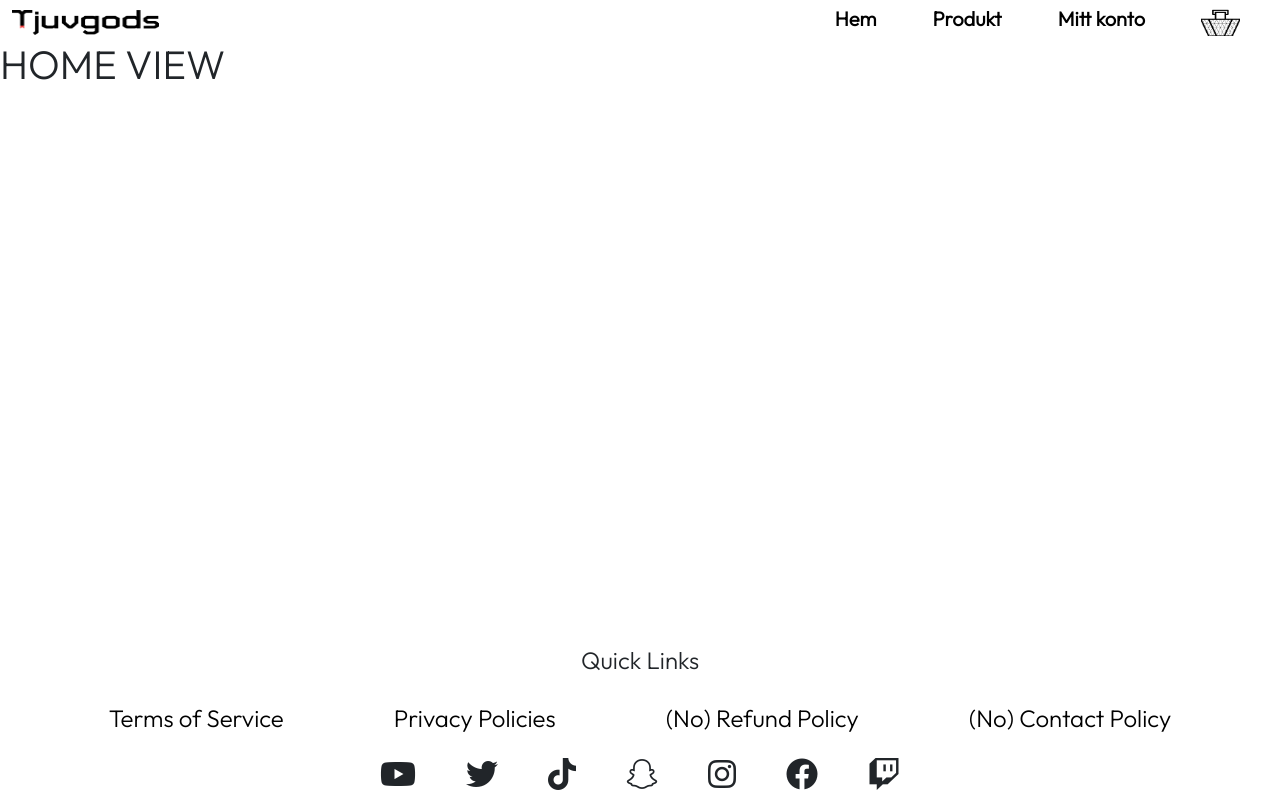
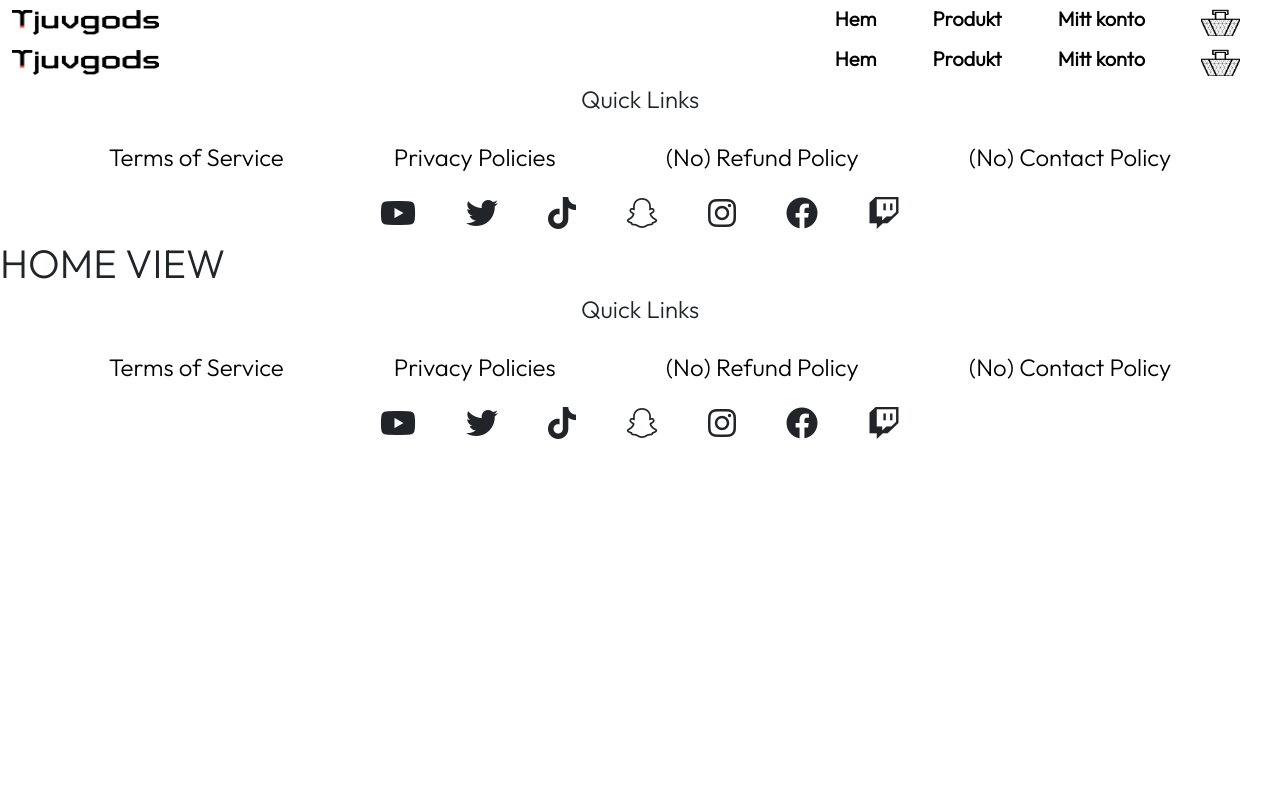
Before and after one commit to PhilipSamuelsson/Tjuvjakt, a Vue app: page /products in a window 1280 px wide. Built offline with nearby package versions, Linux system fonts and the light colour scheme; a web font is replaced by a local one.

Commit message:
ändrat struktur på Navbars och RouterView

```diff
--- a/src/App.vue
+++ b/src/App.vue
@@ -1,17 +1,15 @@
 <script setup>
-import { RouterLink, RouterView } from "vue-router";
-import FooterBar from "./components/FooterBar.vue";
+import NavBar from "./components/NavBar.vue";
 </script>
 
 <template>
   <main>
-    <RouterView />
-    <FooterBar />
+    <NavBar />
   </main>
 </template>
 
-<style scoped>
+<!-- <style scoped>
 main {
   height: auto;
 }
-</style>
+</style> -->
--- a/src/components/FooterBar.vue
+++ b/src/components/FooterBar.vue
@@ -27,8 +27,8 @@ import { RouterLink } from "vue-router";
 
 <style scoped>
 .footerbar {
-  position: absolute;
-  bottom: 0;
+  /* position: absolute;
+  bottom: 0; */
   width: 100vw;
   /* border-top: 2px solid black; */
   padding: auto 20px;
--- a/src/components/NavBar.vue
+++ b/src/components/NavBar.vue
@@ -1,3 +1,8 @@
+<script setup>
+import { RouterLink, RouterView } from "vue-router";
+import FooterBar from "../components/FooterBar.vue";
+</script>
+
 <template>
   <!-- <link rel="preconnect" href="https://fonts.googleapis.com" />
         <link rel="preconnect" href="https://fonts.gstatic.com" crossorigin />
@@ -5,18 +10,9 @@
 
   <nav class="navbar navbar-expand-lg bg-body-tertiary">
     <div class="container-fluid">
-      <a class="navbar-brand" href="#"
-        ><img class="img-logo" src="../assets/img/tjuvgods_logo.png" alt="Logo"
-      /></a>
-      <button
-        class="navbar-toggler"
-        type="button"
-        data-bs-toggle="collapse"
-        data-bs-target="#navbarNavDropdown"
-        aria-controls="navbarNavDropdown"
-        aria-expanded="false"
-        aria-label="Toggle navigation"
-      >
+      <a class="navbar-brand" href="#"><img class="img-logo" src="../assets/img/tjuvgods_logo.png" alt="Logo" /></a>
+      <button class="navbar-toggler" type="button" data-bs-toggle="collapse" data-bs-target="#navbarNavDropdown"
+        aria-controls="navbarNavDropdown" aria-expanded="false" aria-label="Toggle navigation">
         <span class="navbar-toggler-icon"></span>
       </button>
       <div class="collapse navbar-collapse" id="navbarNavDropdown">
@@ -48,10 +44,7 @@
           <li class="nav-item">
             <a class="nav-link" href="#">
               <RouterLink to="/checkout">
-                <img
-                  class="Kassa"
-                  src="../assets/img/shopping-cart-icon-1.png"
-                />
+                <img class="Kassa" src="../assets/img/shopping-cart-icon-1.png" />
               </RouterLink>
             </a>
           </li>
@@ -59,6 +52,8 @@
       </div>
     </div>
   </nav>
+  <RouterView />
+  <FooterBar />
 </template>
 
 <style>
--- a/src/views/CheckoutView.vue
+++ b/src/views/CheckoutView.vue
@@ -1,8 +1,6 @@
-<script setup>
-import NavBar from "../components/NavBar.vue";
-</script>
+<!-- <script setup>
+</script> -->
 
 <template>
-  <NavBar></NavBar>
   <h1>HOME VIEW</h1>
 </template>
--- a/src/views/HomeView.vue
+++ b/src/views/HomeView.vue
@@ -1,10 +1,8 @@
 <script setup>
-import NavBar from "../components/NavBar.vue";
 import HeroSection from "../components/HeroSection.vue";
 </script>
 
 <template>
-  <NavBar></NavBar>
   <HeroSection></HeroSection>
   <h1>HOME VIEW</h1>
 </template>
--- a/src/views/ProfileView.vue
+++ b/src/views/ProfileView.vue
@@ -1,8 +1,6 @@
-<script setup>
-import NavBar from "../components/NavBar.vue";
-</script>
+<!-- <script setup>
+</script> -->
 
 <template>
-  <NavBar></NavBar>
   <h1>HOME VIEW</h1>
 </template>
```
Lines whose indentation alone changed are shown as unchanged.
